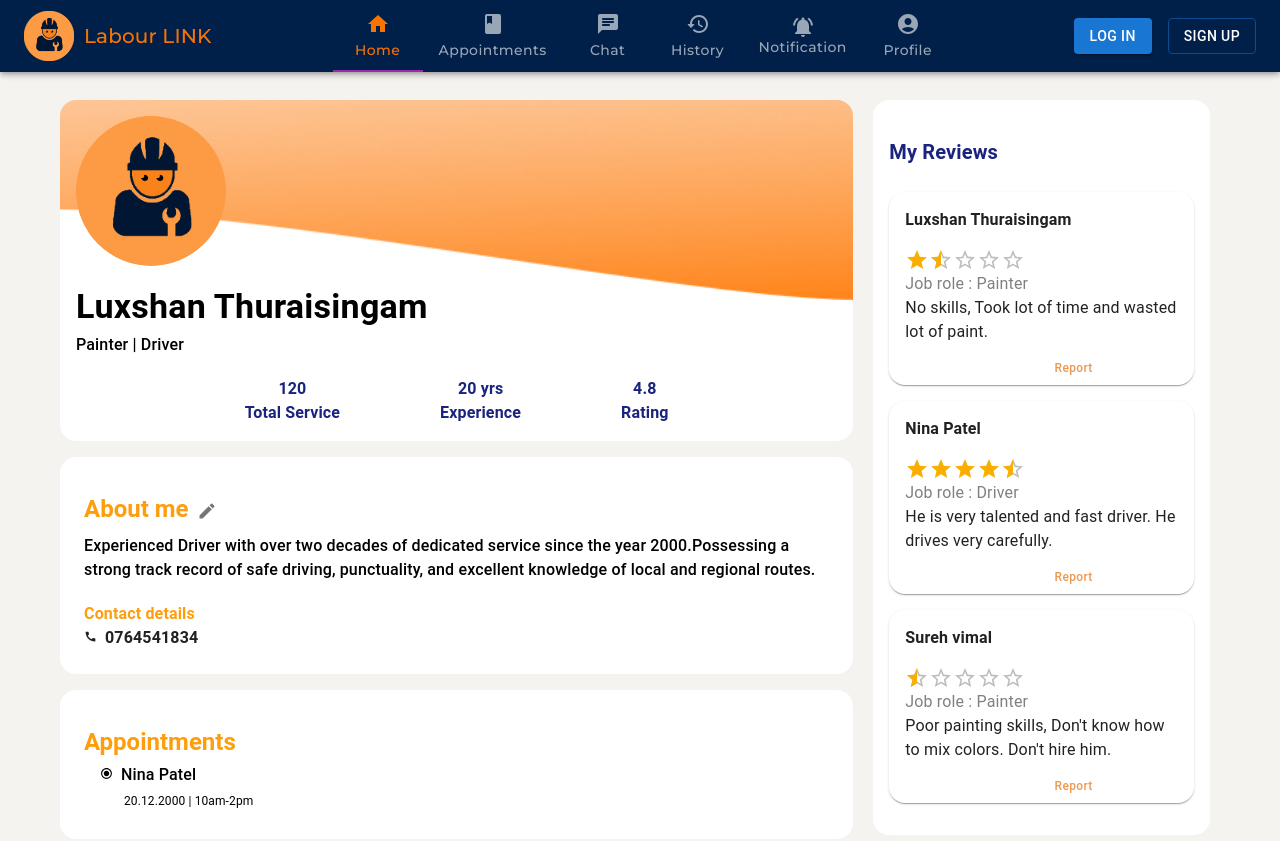
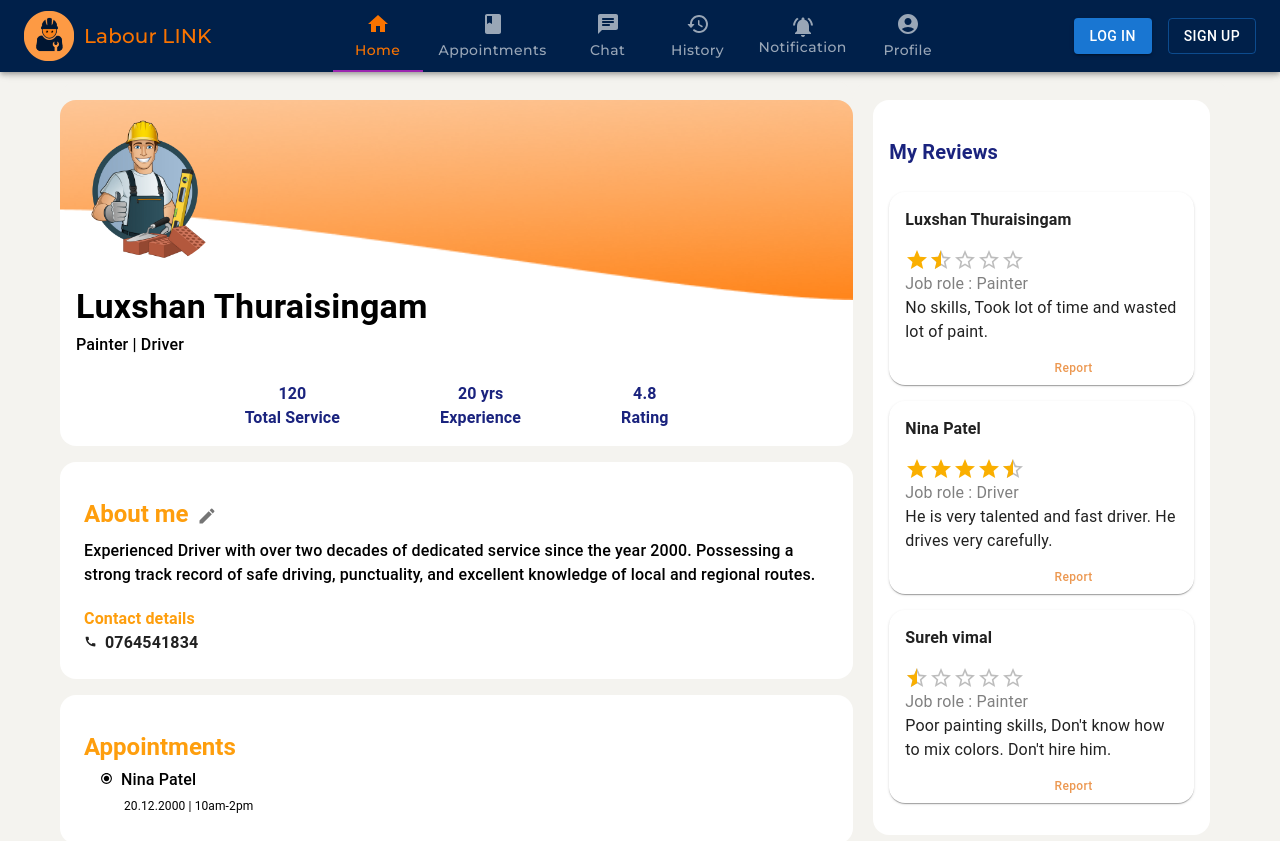
Before and after one commit to T-Luxshan/LabourLink-WebApp, a React (Create React App) app: page /profile/labour in a window 1280 px wide. Shown: the top 841 px of the page. Built offline with nearby package versions, Linux system fonts and the light colour scheme; no server answers.

Commit message:
profle photo bug fixed

```diff
--- a/src/Pages/Labour/LabourProfile.js
+++ b/src/Pages/Labour/LabourProfile.js
@@ -11,8 +11,6 @@ import CallIcon from '@mui/icons-material/Call';
 import RadioButtonCheckedIcon from '@mui/icons-material/RadioButtonChecked';
 import Report from '../../Components/Report';
 
-
-// Import the reviews JSON data
 import reviewsData from './MyReviews.json';
 import AboutMeModel from '../../Components/AboutMeModel';
 
@@ -68,16 +66,16 @@ const LabourProfile = () => {
     setAvgRating(4.8);
     setName('Luxshan Thuraisingam');
     setReviews(reviewsData);
-    setAboutMe(" Experienced Driver with over two decades of dedicated service since the year 2000.Possessing a strong track record of safe driving, punctuality, and excellent knowledge of local and regional routes.")
+    setAboutMe(" Experienced Driver with over two decades of dedicated service since the year 2000. Possessing a strong track record of safe driving, punctuality, and excellent knowledge of local and regional routes.");
   }, []);
 
   const handleReviewClick = (review) => {
     console.log(review);
   };
 
-  const handleAboutMe = (abtME) =>{
+  const handleAboutMe = (abtME) => {
     setAboutMe(abtME);
-  }
+  };
 
   return (
     <ThemeProvider theme={defaultTheme}>
@@ -92,9 +90,11 @@ const LabourProfile = () => {
                 backgroundImage: `url(${require("../../Assets/Ellipse3.png")})`,
                 backgroundRepeat: 'no-repeat',
                 backgroundSize: '840px 200px',
+                display: 'flex',
+                flexDirection: 'column',
+                alignItems: 'left'
               }}>
-                <Avatar alt="Labour" src="../../Images/app-logo3.png"
-                  sx={{ width: 150, height: 150 }} />
+                <Avatar alt="Labour" src={require('../../Images/findMe.png')} sx={{ width: 150, height: 150 }} />
                 <Typography variant="h4" sx={{ fontWeight: 'bold', color: 'black', mb: '5px', mt: '20px' }}>
                   {name}
                 </Typography>
@@ -122,12 +122,11 @@ const LabourProfile = () => {
                 mb: 2,
                 backgroundColor: 'white', pt: 2, pl: 3, pr: 3, borderRadius: 4,
               }}>
-                <Box sx={{display:'flex', flexDirection:'row', mb: '5px', mt: '20px' }}>
-                <Typography variant="h5" sx={{ fontWeight: 'bold', color: '#FE9E0D'}}>
+                <Box sx={{ display: 'flex', flexDirection: 'row', mb: '5px', mt: '20px' }}>
+                  <Typography variant="h5" sx={{ fontWeight: 'bold', color: '#FE9E0D' }}>
                     About me
-
                   </Typography>
-                <AboutMeModel aboutMe={aboutMe} onAboutMeChange={handleAboutMe}/>
+                  <AboutMeModel aboutMe={aboutMe} onAboutMeChange={handleAboutMe} />
                 </Box>
                 {aboutMe ?
                   <Typography sx={{ fontWeight: '500', color: 'black', mb: '5px' }}>
@@ -138,7 +137,6 @@ const LabourProfile = () => {
                     Say something about yourself, So customer will know about you.
                   </Typography>
                 }
-
 
                 <Typography sx={{ fontWeight: 'bold', color: '#FE9E0D', mt: '20px' }}>
                   Contact details
@@ -187,7 +185,6 @@ const LabourProfile = () => {
                 </Box>
               </Box>
 
-
             </MainBox>
           </Grid>
           <Grid item xs={12} md={4}>
```
Lines whose indentation alone changed are shown as unchanged.
